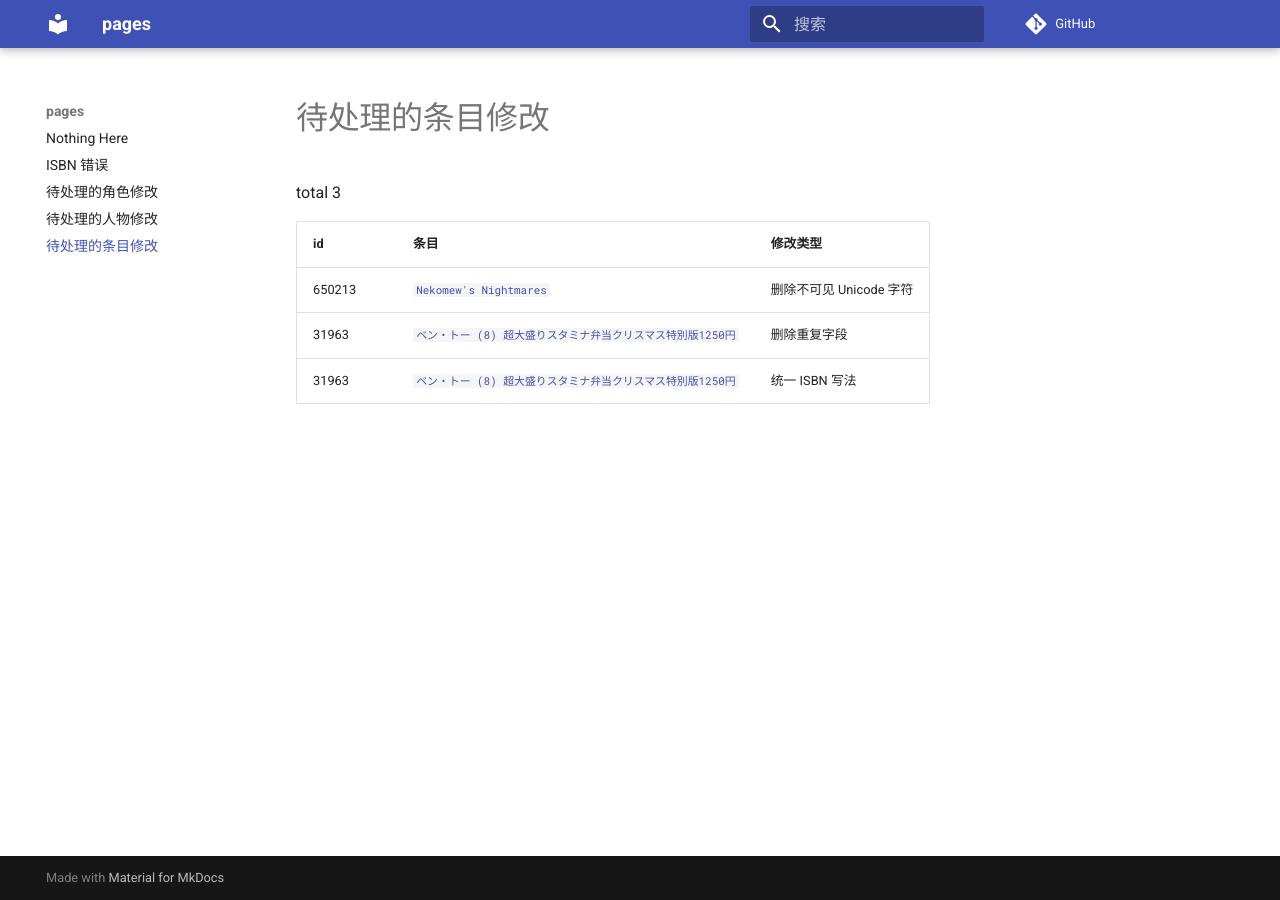
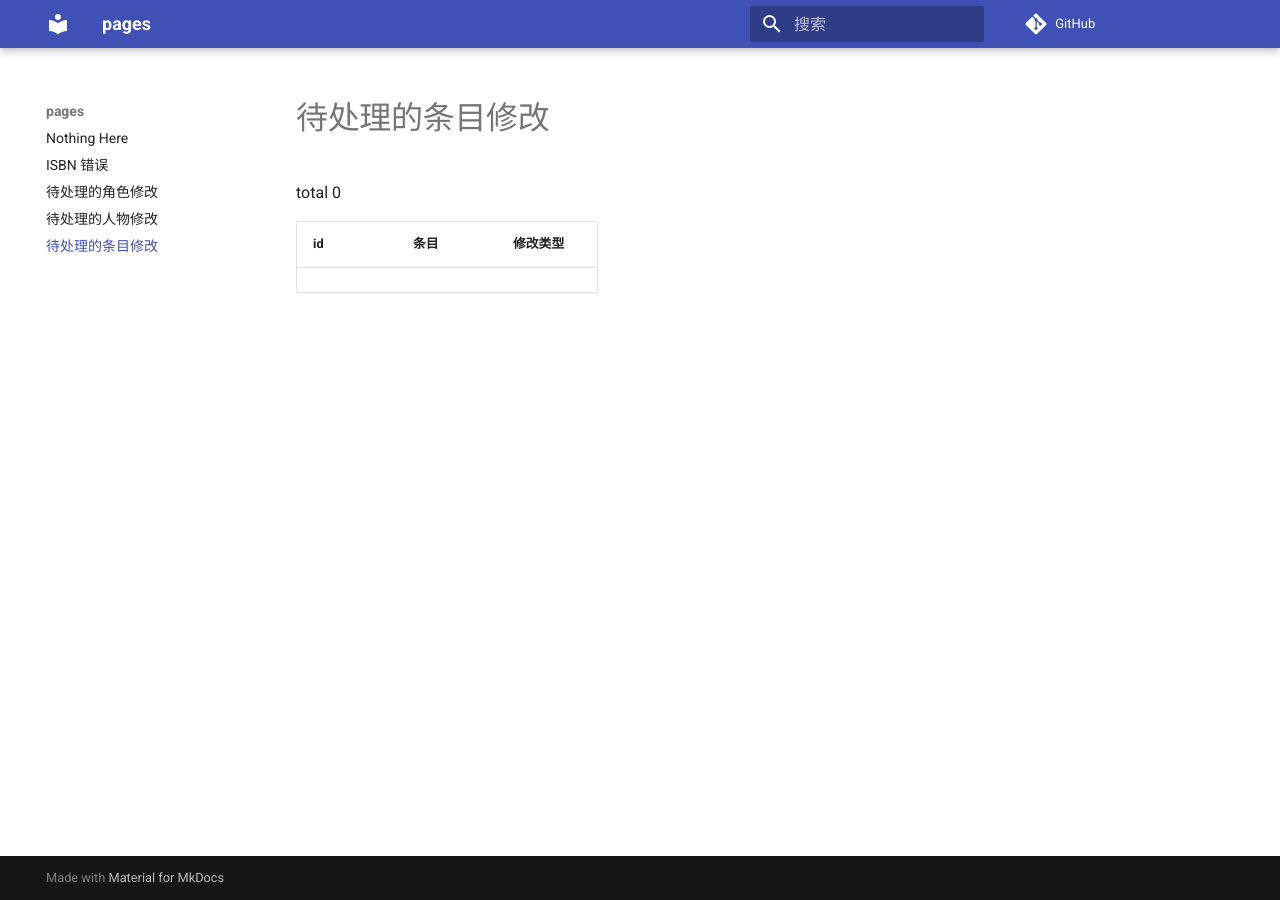
Before and after one commit to trim21/bangumi-pages, an MkDocs documentation site: the page built from docs/pending-subject-changes.md, in a window 1280 px wide. Built offline with MkDocs 1.6.1 and Material for MkDocs 9.7.7, drawn with Linux system fonts in a browser that asks for light colours; comment, search, counter and statistics services are not loaded.

Commit message:
update pending-changes.md

```diff
--- a/docs/pending-subject-changes.md
+++ b/docs/pending-subject-changes.md
@@ -1,9 +1,6 @@
 # 待处理的条目修改
 
-total 3
+total 0
 
 | id | 条目 | 修改类型 |
 | --- | --- | --- |
-| 650213 | [`Nekomew's Nightmares`](https://bgm.tv/subject/650213) | 删除不可见 Unicode 字符 |
-| 31963 | [`ベン・トー (8) 超大盛りスタミナ弁当クリスマス特別版1250円`](https://bgm.tv/subject/31963) | 删除重复字段 |
-| 31963 | [`ベン・トー (8) 超大盛りスタミナ弁当クリスマス特別版1250円`](https://bgm.tv/subject/31963) | 统一 ISBN 写法 |
```
